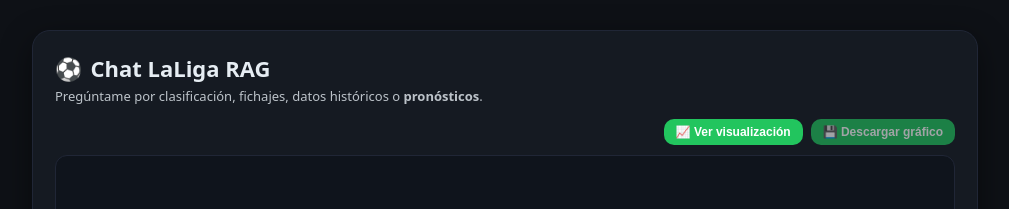
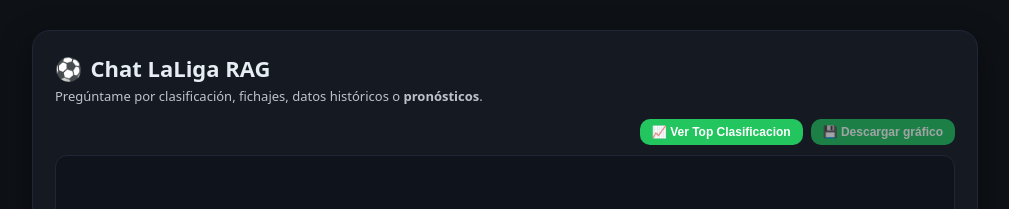
Before and after one commit to hiurma/laliga-chat-web, a plain HTML site: page index.html in a window 1280 px wide. Shown: the top 209 px of the page, without its empty margins (135-1144 px from the left). Drawn offline with Linux system fonts and the light colour scheme.

Commit message:
feat: add LaLiga RAG chat web interface with predictions display

```diff
--- a/index.html
+++ b/index.html
@@ -135,7 +135,7 @@
 
     <!-- Toolbar con botones -->
     <div class="toolbar">
-      <button id="btnChart" class="small">📈 Ver visualización</button>
+      <button id="btnChart" class="small">📈 Ver Top Clasificacion</button>
       <button id="btnDownload" class="small" disabled>💾 Descargar gráfico</button>
     </div>
 
```
